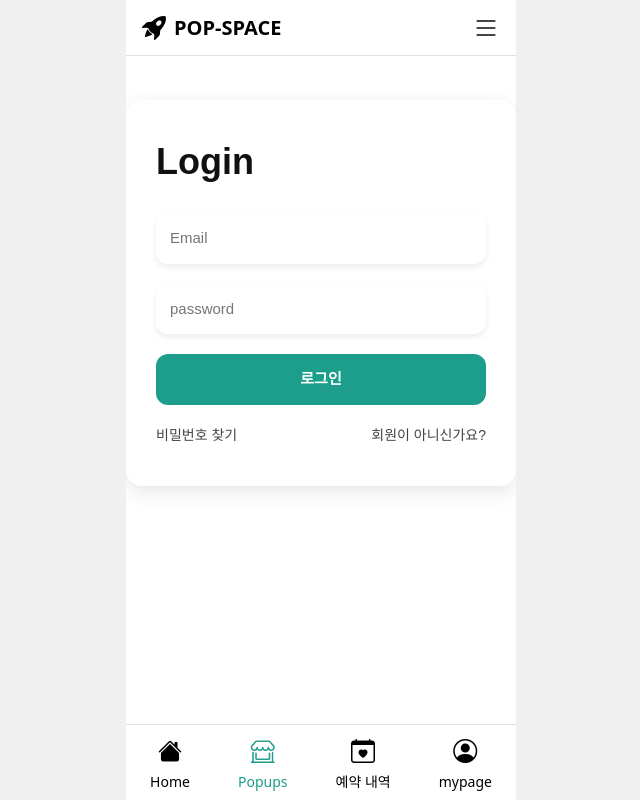
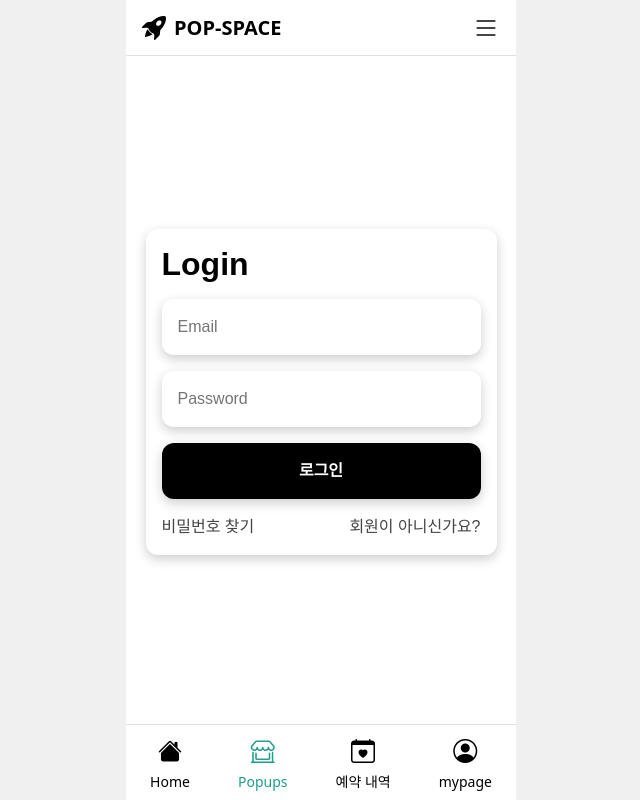
Before and after one commit to KosaOneShot/popspace_FE, a React (Vite) app: page /auth/login in a window 1280 px wide. Shown: the whole page, without its empty margins (319-959 px from the left). Built offline with nearby package versions, Linux system fonts and the light colour scheme; no server answers.

Commit message:
feat: 로그인 최종

```diff
--- a/src/pages/auth/login/LoginForm.css
+++ /dev/null
@@ -1,91 +0,0 @@
-.login-container {
-  max-width: 400px;
-  margin: 100px auto 30px;
-  padding: 40px 30px;
-  background-color: #fff;
-  border-radius: 16px;
-  box-shadow: 0 6px 20px rgba(0, 0, 0, 0.1);
-  font-family: 'Pretendard', sans-serif;
-  animation: fadeIn 0.5s ease-in-out;
-}
-
-.login-title {
-  font-size: 36px;
-  font-weight: bold;
-  margin-bottom: 30px;
-  color: #111;
-  text-align: left;
-}
-
-.login-form {
-  display: flex;
-  flex-direction: column;
-  gap: 20px;
-}
-
-.login-form input {
-  padding: 14px;
-  border: none;
-  border-radius: 12px;
-  box-shadow: 0 3px 6px rgba(0, 0, 0, 0.08);
-  font-size: 15px;
-  background-color: #fff;
-  transition: box-shadow 0.3s ease;
-}
-
-.login-form input:focus {
-  box-shadow: 0 0 0 3px rgba(29, 157, 139, 0.3);
-  outline: none;
-}
-
-.login-form button {
-  padding: 14px;
-  background-color: #1D9D8B;
-  color: white;
-  font-weight: bold;
-  border: none;
-  border-radius: 12px;
-  font-size: 15px;
-  cursor: pointer;
-  transition: background-color 0.3s ease, transform 0.2s ease;
-}
-
-.login-form button:hover {
-  background-color: #157a6f;
-  transform: translateY(-1px);
-}
-
-.login-footer-links {
-  display: flex;
-  justify-content: space-between;
-  margin-top: 20px;
-  color: #444;
-  font-size: 14px;
-}
-
-.error-message,
-.success-message {
-  text-align: center;
-  margin-top: 15px;
-  font-weight: 500;
-}
-
-.error-message {
-  color: red;
-}
-
-.success-message {
-  color: green;
-}
-
-/* ✨ 부드러운 페이드인 애니메이션 */
-@keyframes fadeIn {
-  0% {
-    opacity: 0;
-    transform: translateY(10px);
-  }
-  100% {
-    opacity: 1;
-    transform: translateY(0);
-  }
-}
--- a/src/pages/auth/login/LoginForm.jsx
+++ b/src/pages/auth/login/LoginForm.jsx
@@ -2,41 +2,41 @@ import { useState } from 'react';
 import { useNavigate } from 'react-router-dom';
 import { useAuth } from '../../../components/context/AuthContext';
 import axi from '../../../utils/axios/Axios';
-import './LoginForm.css';
+import styles from './LoginForm.module.css';
+import { Link } from 'react-router-dom';
 
 const LoginForm = () => {
   const { setAuth } = useAuth();
   const [formData, setFormData] = useState({ email: '', password: '' });
   const [error, setError] = useState('');
-  const [success, setSuccess] = useState('');
   const navigate = useNavigate();
 
-  const handleChange = (e) => {
-    const { name, value } = e.target;
-    setFormData((prev) => ({ ...prev, [name]: value }));
+  const handleChange = ({ target: { name, value } }) => {
+    setFormData(prev => ({ ...prev, [name]: value }));
   };
 
   const handleSubmit = async (e) => {
     e.preventDefault();
+    const { email, password } = formData;
+
     try {
-      const result = await axi.post('/auth/login', formData);
-      const { role, nickname } = result.data;
+      const res = await axi.post('/auth/login', { email, password });
+      const { role, nickname } = res.data;
 
       setAuth({ role, nickname });
-      setSuccess('로그인 성공!');
       setError('');
-      setFormData({ email: '', password: '' });
       navigate('/main');
     } catch (err) {
-      setSuccess('');
-      setError(err.response?.data?.message || '로그인 실패');
+      const message = err.response?.data?.message || '로그인 실패';
+      setError("로그인 실패");
     }
   };
 
   return (
-    <div className="login-container">
-      <h1 className="login-title">Login</h1>
-      <form className="login-form" onSubmit={handleSubmit}>
+    <div className={styles.LoginFormContainer}>
+      <div className={styles.loginContainer}>
+        <h1 className={styles.loginTitle}>Login</h1>
+        <form className={styles.loginForm} onSubmit={handleSubmit}>
           <input
             type="email"
             name="email"
@@ -44,25 +44,32 @@ const LoginForm = () => {
             value={formData.email}
             onChange={handleChange}
             required
+            className={styles.loginFormInput}
           />
+
           <input
             type="password"
             name="password"
-          placeholder="password"
+            placeholder="Password"
             value={formData.password}
             onChange={handleChange}
             required
+            className={styles.loginFormInput}
           />
-        <button type="submit">로그인</button>
+          <button type="submit" className={styles.loginFormButton}>로그인</button>
         </form>
 
-      <div className="login-footer-links">
-        <span>비밀번호 찾기</span>
-        <span>회원이 아니신가요?</span>
+        <div className={styles.loginFooterLinks}>
+          <Link to="/auth/change-password" className={styles.footerLink}>
+            비밀번호 찾기
+          </Link>
+          <Link to="/auth/register" className={styles.footerLink}>
+            회원이 아니신가요?
+          </Link>
         </div>
 
-      {error && <p className="error-message">{error}</p>}
-      {success && <p className="success-message">{success}</p>}
+        {error && <p className={styles.errorMessage}>{error}</p>}
+      </div>
     </div>
   );
 };
--- /dev/null
+++ b/src/pages/auth/login/LoginForm.module.css
@@ -0,0 +1,102 @@
+.LoginFormContainer {
+  display: flex;
+  flex-direction: column;
+  justify-content: center;
+    align-items: center;
+  height: calc(100% - 6.5rem - 7.5rem);
+  width: 90%;
+  margin: 6.5rem auto 7.5rem;
+}
+
+.loginContainer {
+  width: 100%;
+  padding: 1rem;
+  background-color: #fff;
+  border-radius: 0.75rem;
+  box-shadow: 0 0.25rem 0.75rem rgba(0, 0, 0, 0.2);
+  font-family: 'Pretendard', sans-serif;
+  animation: fadeIn 0.5s ease-in-out;
+}
+
+.loginTitle {
+  font-size: 2rem;
+  font-weight: bold;
+  margin-bottom: 1rem;
+  color: #000000;
+  text-align: left;
+}
+
+.loginForm {
+  display: flex;
+  flex-direction: column;
+  gap: 1rem;
+}
+
+.loginFormInput {
+  padding: 1rem;
+  border: none;
+  border-radius: 0.74rem;
+  box-shadow: 0 0.25rem 0.75rem rgba(0, 0, 0, 0.2);
+  font-size: 1rem;
+  background-color: #fff;
+  transition: box-shadow 0.3s ease;
+}
+
+
+.loginFormButton {
+  display: flex;
+  align-items: center;
+  justify-content: center;
+  padding: 1rem;
+  font-size: 1rem;
+  border-radius: 0.75rem;
+  border: none;
+  background-color: #000000;
+  color: white;
+  font-weight: 600;
+  box-shadow: 0 0.25rem 0.75rem rgba(0, 0, 0, 0.2);
+  cursor: pointer;
+  transition: background-color 0.3s ease, transform 0.2s ease;
+  white-space: nowrap;
+  flex-shrink: 0;
+}
+
+.loginFooterLinks {
+  display: flex;
+  justify-content: space-between;
+  margin-top: 1rem;
+  font-size: 1rem;
+}
+
+.footerLink {
+  color: #444;
+  text-decoration: none;
+}
+
+@keyframes fadeIn {
+  0% {
+    opacity: 0;
+    transform: translateY(10px);
+  }
+
+  100% {
+    opacity: 1;
+    transform: translateY(0);
+  }
+}
+
+.loginFormInput:focus {
+  box-shadow: 0 0 0 3px rgba(29, 157, 139, 0.3);
+  outline: none;
+}
+
+.loginFormButton:hover {
+  background-color: #157a6f;
+  transform: translateY(-1px);
+}
+
+
+.errorMessage {
+  color: red;
+  font-size: 1rem;
+}
```
Lines whose indentation alone changed are shown as unchanged.
